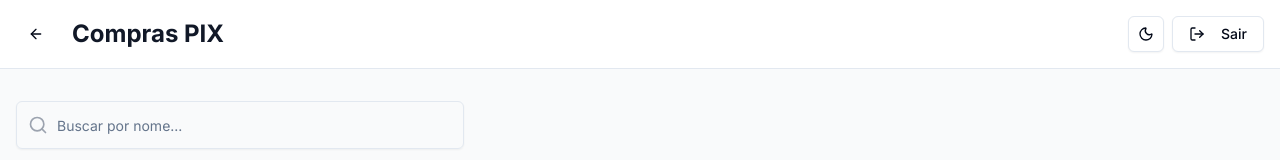
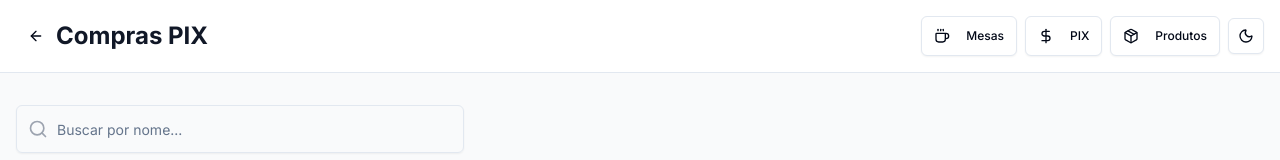
Before and after one commit to Guilhermebn555/BarDashboardVPS, a Next.js app: page /pix in a window 1280 px wide. Shown: the top 160 px of the page. Built offline with nearby package versions, Linux system fonts and the light colour scheme; no server answers.

Commit message:
Header Fixes

```diff
--- a/app/mesas/page.js
+++ b/app/mesas/page.js
@@ -5,6 +5,7 @@
 import { ArrowLeft } from 'lucide-react'
 import { Button } from '@/components/ui/button'
 import { ThemeToggle } from '@/components/theme-toggle'
+import { DashboardHeader } from '@/components/dashboard/DashboardHeader'
 import { NewMesaDialog } from './components/NewMesaDialog'
 import { MesaList } from './components/MesaList'
 
@@ -291,19 +292,11 @@
 
   return (
     <div className="min-h-screen bg-gray-50 dark:bg-gray-900">
-      <header className="bg-white dark:bg-gray-800 border-b dark:border-gray-700">
-        <div className="container mx-auto px-4 py-4">
-          <div className="flex items-center justify-between gap-2">
-            <div className="flex items-center gap-2 sm:gap-4 min-w-0">
-              <Button variant="ghost" size="sm" onClick={() => router.push('/')}>
-                <ArrowLeft className="w-4 h-4" />
-              </Button>
-              <h1 className="text-base sm:text-2xl font-bold text-gray-900 dark:text-gray-100 truncate">Mesas / Consumo do Dia</h1>
-            </div>
-            <ThemeToggle />
-          </div>
-        </div>
-      </header>
+      <DashboardHeader
+        title="Mesas / Consumo Diário"
+        logout={false}
+        arrow={true}
+      />
 
       <main className="container mx-auto px-4 py-8">
         <div className="mb-6 flex flex-col sm:flex-row justify-between items-start sm:items-center gap-3">
--- a/app/page.js
+++ b/app/page.js
@@ -212,7 +212,11 @@
 
   return (
     <div className="min-h-screen bg-gray-50 dark:bg-gray-900">
-      <DashboardHeader />
+      <DashboardHeader
+        title="Bar do Roldão"
+        logout={true}
+        arrow={false}
+      />
 
       <main className="container mx-auto px-4 py-8">
         <SearchAndFilters
--- a/app/pix/page.js
+++ b/app/pix/page.js
@@ -6,6 +6,7 @@
 import { Button } from '@/components/ui/button'
 import { Input } from '@/components/ui/input'
 import { ThemeToggle } from '@/components/theme-toggle'
+import { DashboardHeader } from '@/components/dashboard/DashboardHeader'
 import { LogoutButton } from '@/components/logout-button'
 import { NewPixDialog } from './components/NewPixDialog'
 import { PixList } from './components/PixList'
@@ -69,22 +70,11 @@
 
   return (
     <div className="min-h-screen bg-gray-50 dark:bg-gray-900">
-      <header className="bg-white dark:bg-gray-800 border-b dark:border-gray-700">
-        <div className="container mx-auto px-4 py-4">
-          <div className="flex items-center justify-between gap-2">
-            <div className="flex items-center gap-2 sm:gap-4 min-w-0">
-              <Button variant="ghost" size="sm" onClick={() => router.push('/')}>
-                <ArrowLeft className="w-4 h-4" />
-              </Button>
-              <h1 className="text-lg sm:text-2xl font-bold text-gray-900 dark:text-gray-100 truncate">Compras PIX</h1>
-            </div>
-            <div className="flex gap-2 items-center">
-              <ThemeToggle />
-              <LogoutButton />
-            </div>
-          </div>
-        </div>
-      </header>
+      <DashboardHeader
+        title="Compras PIX"
+        logout={false}
+        arrow={true}
+      />
 
       <main className="container mx-auto px-4 py-8">
         <div className="mb-6">
--- a/app/produtos/page.js
+++ b/app/produtos/page.js
@@ -5,6 +5,7 @@
 import { ArrowLeft } from 'lucide-react'
 import { Button } from '@/components/ui/button'
 import { ThemeToggle } from '@/components/theme-toggle'
+import { DashboardHeader } from '@/components/dashboard/DashboardHeader'
 import { ProductForm } from './components/ProductForm'
 import { ProductList } from './components/ProductList'
 import { ProductSearch } from './components/ProductSearch'
@@ -118,19 +119,11 @@
 
   return (
     <div className="min-h-screen bg-gray-50 dark:bg-gray-900">
-      <header className="bg-white dark:bg-gray-800 border-b dark:border-gray-700">
-        <div className="container mx-auto px-4 py-4">
-          <div className="flex items-center justify-between gap-2">
-            <div className="flex items-center gap-2 sm:gap-4 min-w-0">
-              <Button variant="ghost" size="sm" onClick={() => router.push('/')}>
-                <ArrowLeft className="w-4 h-4" />
-              </Button>
-              <h1 className="text-lg sm:text-2xl font-bold text-gray-900 dark:text-gray-100 truncate">Produtos</h1>
-            </div>
-            <ThemeToggle />
-          </div>
-        </div>
-      </header>
+      <DashboardHeader
+        title="Produtos"
+        logout={false}
+        arrow={true}
+      />
 
       <main className="container mx-auto px-4 py-8">
         <ProductSearch
--- a/components/dashboard/DashboardHeader.js
+++ b/components/dashboard/DashboardHeader.js
@@ -1,17 +1,28 @@
 'use client'
 
 import Link from 'next/link'
-import { Coffee, DollarSign, Package } from 'lucide-react'
+import { Coffee, DollarSign, Package, ArrowLeft } from 'lucide-react'
+import { useRouter } from 'next/navigation'
 import { Button } from '@/components/ui/button'
 import { ThemeToggle } from '@/components/theme-toggle'
 import { LogoutButton } from '@/components/logout-button'
 
-export function DashboardHeader() {
+export function DashboardHeader({ title, logout, arrow }) {
+  const router = useRouter();
   return (
     <header className="bg-white dark:bg-gray-800 border-b dark:border-gray-700">
       <div className="container mx-auto px-4 py-4">
+
         <div className="flex flex-col sm:flex-row items-start sm:items-center justify-between gap-3">
-          <h1 className="text-xl sm:text-2xl font-bold text-gray-900 dark:text-gray-100">Bar do Roldão</h1>
+          {arrow ? (
+            <div className='flex'>
+              <Button variant="ghost" size="sm" onClick={() => router.push('/')}>
+                <ArrowLeft className="w-4 h-4" />
+              </Button>
+              <h1 className="text-xl sm:text-2xl font-bold text-gray-900 dark:text-gray-100">{title}</h1>
+            </div>
+          ) : <h1 className="text-xl sm:text-2xl font-bold text-gray-900 dark:text-gray-100">{title}</h1>
+          }
           <div className="flex flex-wrap gap-2 items-center w-full sm:w-auto">
             <Button variant="outline" size="sm" asChild className="flex-1 sm:flex-none sm:h-10">
               <Link href="/mesas">
@@ -32,7 +43,9 @@
               </Link>
             </Button>
             <ThemeToggle />
-            <LogoutButton />
+            {logout === true ?
+              <LogoutButton /> : <></>
+            }
           </div>
         </div>
       </div>
```
